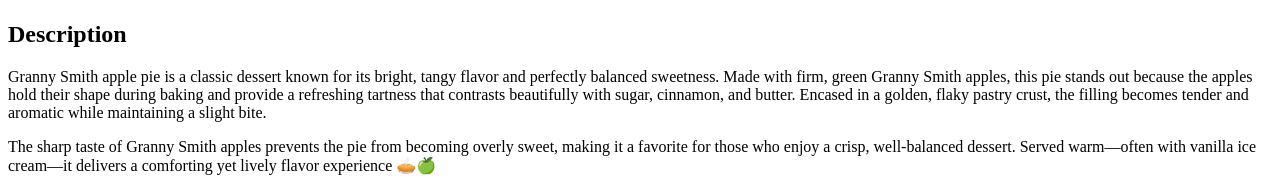
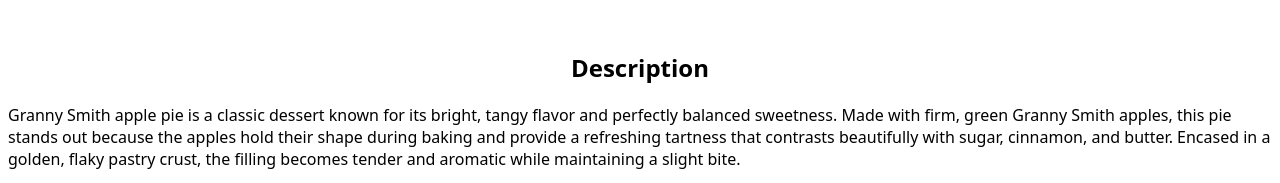
Before and after one commit to msaimnaveed5384/odin-recipes, a plain HTML site: page recipes/apple-pie.html in a window 1280 px wide. Shown: the part 586-769 px from the top of the page. Drawn offline with Linux system fonts and the light colour scheme.

Commit message:
Add Font-Family to Paragraph and Sub Heading

```diff
--- a/style.css
+++ b/style.css
@@ -15,3 +15,14 @@
     border-radius: 50px;
     margin-left:200px;
 }
+
+h2{
+
+    text-align: center;
+    margin-top: 50px;
+}
+
+h2,
+p{
+font-family:system-ui, -apple-system, BlinkMacSystemFont, 'Segoe UI', Roboto, Oxygen, Ubuntu, Cantarell, 'Open Sans', 'Helvetica Neue', sans-serif;
+}
```
